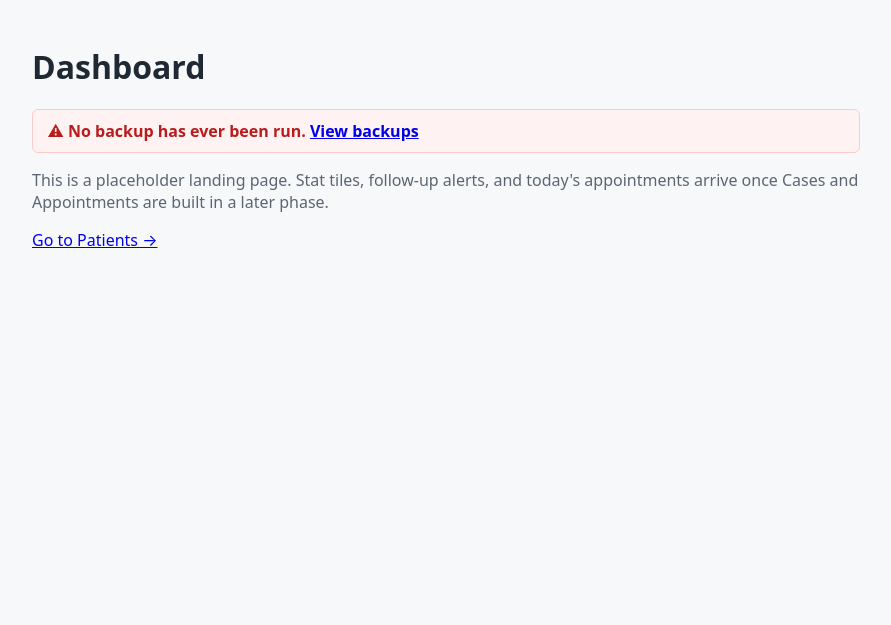
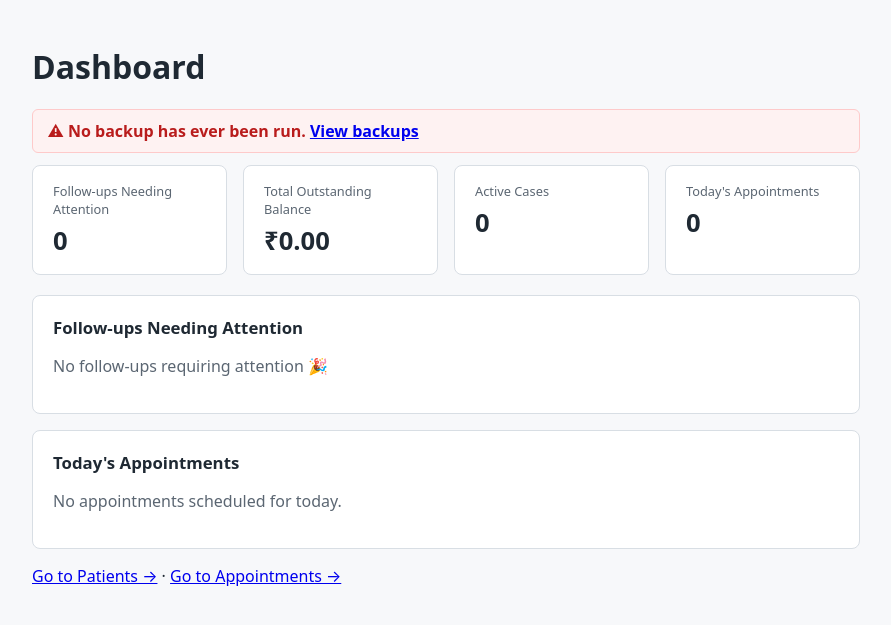
Before and after one commit to jamedevasi/Feast9_version2, a Flask app: page /dashboard in a window 1280 px wide. Shown: the part 65-690 px from the top of the page, without its empty margins (194-1085 px from the left). Run offline with Flask 3, Linux system fonts and the light colour scheme; the visitor is signed in with stand-in values (Sample User, id 1); data that the repository does not hold is empty.

Commit message:
Add dashboard widgets (§5.8)
4 stat tiles (Follow-ups Needing Attention, Total Outstanding Balance,
Active Cases, Today's Appointments), a merged follow-up table (overdue
red rows before upcoming amber rows, 3-day upcoming window, "All clear"
empty state), and a Today's Appointments widget with status badges keyed
off appointment.status only. Outstanding Balance is redacted entirely
(not just hidden) for receptionist sessions, matching the existing
financial-data pattern.

Co-Authored-By: Claude Sonnet 5 <noreply@anthropic.com>

```diff
--- a/app/db.py
+++ b/app/db.py
@@ -1425,6 +1425,73 @@ def cancel_appointment_series(series_id):
     conn.close()
 
 
+# ── Dashboard widgets ────────────────────────────────────────────────────────
+
+def get_followup_alerts():
+    """Merged follow-up table for the dashboard — (overdue_list, upcoming_list).
+    overdue:  follow_up_date < today
+    upcoming: today <= follow_up_date <= today + 3 days
+    Only cases still Active are surfaced — a closed case's stale follow-up date
+    (left over from before it was closed) shouldn't nag the dashboard."""
+    conn = get_db()
+    rows = conn.execute(
+        """SELECT c.id AS case_id, c.patient_id, c.title AS case_title,
+                  c.follow_up_date, c.next_action_note, p.name AS patient_name
+           FROM cases c JOIN patients p ON p.id = c.patient_id
+           WHERE c.follow_up_date != '' AND c.status = 'Active'
+           ORDER BY c.follow_up_date""",
+    ).fetchall()
+    conn.close()
+    today_str = date.today().isoformat()
+    upcoming_cutoff = (date.today() + timedelta(days=3)).isoformat()
+    overdue, upcoming = [], []
+    for r in rows:
+        row = dict(r)
+        if row["follow_up_date"] < today_str:
+            overdue.append(row)
+        elif row["follow_up_date"] <= upcoming_cutoff:
+            upcoming.append(row)
+    return overdue, upcoming
+
+
+def get_active_cases_count():
+    conn = get_db()
+    row = conn.execute("SELECT COUNT(*) AS n FROM cases WHERE status = 'Active'").fetchone()
+    conn.close()
+    return row["n"]
+
+
+def get_outstanding_balance():
+    """Total_cost minus payments, summed across every case — financial data, redact
+    entirely (not just hide) from receptionist sessions at the route level."""
+    conn = get_db()
+    row = conn.execute(
+        """SELECT COALESCE(SUM(c.total_cost), 0) AS total_cost,
+                  COALESCE((SELECT SUM(amount) FROM payments), 0) AS total_paid
+           FROM cases c"""
+    ).fetchone()
+    conn.close()
+    return row["total_cost"] - row["total_paid"]
+
+
+def get_todays_appointments():
+    """Today's Appointments widget — status badges must key off appointment.status
+    only (never arrived_at/seen_at, which are unused leftovers)."""
+    conn = get_db()
+    today_str = date.today().isoformat()
+    rows = conn.execute(
+        """SELECT a.*, p.name AS patient_name, d.name AS doctor_name, d.color AS doctor_color
+           FROM appointments a
+           JOIN patients p ON p.id = a.patient_id
+           LEFT JOIN doctors d ON d.id = a.doctor_id
+           WHERE a.appt_date = ?
+           ORDER BY a.start_time""",
+        (today_str,),
+    ).fetchall()
+    conn.close()
+    return [dict(r) for r in rows]
+
+
 # ── Dental charting (§14 item) ──────────────────────────────────────────────
 # Append-only, like visit notes/prescriptions — a correction is a new entry, never an edit of
 # an old one; "current state" is derived (latest entry per tooth+surface), and the append-only
--- a/app/routes/dashboard_routes.py
+++ b/app/routes/dashboard_routes.py
@@ -3,7 +3,7 @@ from datetime import datetime, timedelta
 from flask import Blueprint, render_template, session
 
 from app import db
-from app.auth import login_required
+from app.auth import can_view_financial_data, login_required
 
 bp = Blueprint("dashboard", __name__)
 
@@ -24,4 +24,16 @@ def index():
             finished = datetime.strptime(latest["finished_at"], "%Y-%m-%d %H:%M:%S")
             if datetime.now() - finished > timedelta(hours=BACKUP_STALE_HOURS):
                 backup_warning = f"The last successful backup was at {latest['finished_at']} — that's more than {BACKUP_STALE_HOURS} hours ago."
-    return render_template("dashboard.html", backup_warning=backup_warning)
+
+    overdue_followups, upcoming_followups = db.get_followup_alerts()
+    can_view_financial = can_view_financial_data()
+    return render_template(
+        "dashboard.html",
+        backup_warning=backup_warning,
+        overdue_followups=overdue_followups,
+        upcoming_followups=upcoming_followups,
+        active_cases_count=db.get_active_cases_count(),
+        outstanding_balance=db.get_outstanding_balance() if can_view_financial else None,
+        can_view_financial=can_view_financial,
+        todays_appointments=db.get_todays_appointments(),
+    )
--- a/app/static/style.css
+++ b/app/static/style.css
@@ -313,6 +313,29 @@ details[open] summary { margin-bottom: 0.75rem; }
 .badge-status-existing { background: #fff8e1; }
 .badge-status-planned { background: #e7f0fb; }
 
+.stat-grid {
+  display: grid;
+  grid-template-columns: repeat(auto-fit, minmax(11rem, 1fr));
+  gap: 1rem;
+  margin-bottom: 1.25rem;
+}
+.stat-tile {
+  background: white;
+  border: 1px solid var(--border);
+  border-radius: 8px;
+  padding: 1rem 1.25rem;
+  display: flex;
+  flex-direction: column;
+  gap: 0.35rem;
+}
+.stat-label { font-size: 0.8rem; color: var(--muted); }
+.stat-value { font-size: 1.6rem; font-weight: 700; }
+.stat-restricted { font-size: 1rem; color: var(--muted); font-weight: 600; }
+
+.followup-row-overdue { background: #fef2f2; }
+.followup-row-upcoming { background: #fff8e1; }
+.appt-row-completed { background: #f1f8f1; }
+
 .dental-chart-svg { max-width: 100%; height: auto; }
 .dental-chart-svg a { cursor: pointer; }
 .dental-chart-svg text { fill: #333; font-family: inherit; pointer-events: none; }
--- a/app/templates/dashboard.html
+++ b/app/templates/dashboard.html
@@ -5,9 +5,83 @@
 {% if backup_warning %}
 <p class="allergy-alert">⚠ {{ backup_warning }} <a href="{{ url_for('backup.list_view') }}">View backups</a></p>
 {% endif %}
-<p class="empty-state">
-  This is a placeholder landing page. Stat tiles, follow-up alerts, and today's appointments
-  arrive once Cases and Appointments are built in a later phase.
-</p>
-<p><a href="{{ url_for('patients.list_view') }}">Go to Patients →</a></p>
+
+<div class="stat-grid">
+  <div class="stat-tile">
+    <span class="stat-label">Follow-ups Needing Attention</span>
+    <span class="stat-value">{{ overdue_followups|length + upcoming_followups|length }}</span>
+  </div>
+  <div class="stat-tile">
+    <span class="stat-label">Total Outstanding Balance</span>
+    {% if can_view_financial %}
+    <span class="stat-value">₹{{ '%.2f'|format(outstanding_balance or 0) }}</span>
+    {% else %}
+    <span class="stat-value stat-restricted">Restricted</span>
+    {% endif %}
+  </div>
+  <div class="stat-tile">
+    <span class="stat-label">Active Cases</span>
+    <span class="stat-value">{{ active_cases_count }}</span>
+  </div>
+  <div class="stat-tile">
+    <span class="stat-label">Today's Appointments</span>
+    <span class="stat-value">{{ todays_appointments|length }}</span>
+  </div>
+</div>
+
+<section class="card">
+  <h2>Follow-ups Needing Attention</h2>
+  {% if overdue_followups or upcoming_followups %}
+  <table class="data-table">
+    <thead>
+      <tr><th>Patient</th><th>Case</th><th>Follow-up Date</th><th>Next Action</th></tr>
+    </thead>
+    <tbody>
+      {% for f in overdue_followups %}
+      <tr class="followup-row-overdue">
+        <td>🔴 <a href="{{ url_for('patients.detail', patient_id=f.patient_id) }}">{{ f.patient_name }}</a></td>
+        <td><a href="{{ url_for('cases.detail', case_id=f.case_id) }}">{{ f.case_title }}</a></td>
+        <td>{{ f.follow_up_date }}</td>
+        <td>{{ f.next_action_note }}</td>
+      </tr>
+      {% endfor %}
+      {% for f in upcoming_followups %}
+      <tr class="followup-row-upcoming">
+        <td>🟡 <a href="{{ url_for('patients.detail', patient_id=f.patient_id) }}">{{ f.patient_name }}</a></td>
+        <td><a href="{{ url_for('cases.detail', case_id=f.case_id) }}">{{ f.case_title }}</a></td>
+        <td>{{ f.follow_up_date }}</td>
+        <td>{{ f.next_action_note }}</td>
+      </tr>
+      {% endfor %}
+    </tbody>
+  </table>
+  {% else %}
+  <p class="empty-state">No follow-ups requiring attention 🎉</p>
+  {% endif %}
+</section>
+
+<section class="card">
+  <h2>Today's Appointments</h2>
+  {% if todays_appointments %}
+  <table class="data-table">
+    <thead>
+      <tr><th>Time</th><th>Patient</th><th>Doctor</th><th>Status</th></tr>
+    </thead>
+    <tbody>
+      {% for a in todays_appointments %}
+      <tr{% if a.status == 'Completed' %} class="appt-row-completed"{% endif %}>
+        <td>{{ a.start_time }}</td>
+        <td><a href="{{ url_for('patients.detail', patient_id=a.patient_id) }}">{{ a.patient_name }}</a></td>
+        <td>{{ a.doctor_name or '—' }}</td>
+        <td><span class="badge badge-status-{{ a.status|lower|replace(' ', '-') }}">{% if a.status == 'Completed' %}✓ {% endif %}{{ a.status }}</span></td>
+      </tr>
+      {% endfor %}
+    </tbody>
+  </table>
+  {% else %}
+  <p class="empty-state">No appointments scheduled for today.</p>
+  {% endif %}
+</section>
+
+<p><a href="{{ url_for('patients.list_view') }}">Go to Patients →</a> · <a href="{{ url_for('appointments.index') }}">Go to Appointments →</a></p>
 {% endblock %}
```
Also changed, not shown: tests/test_dashboard.py (added, +118 -0 lines).
